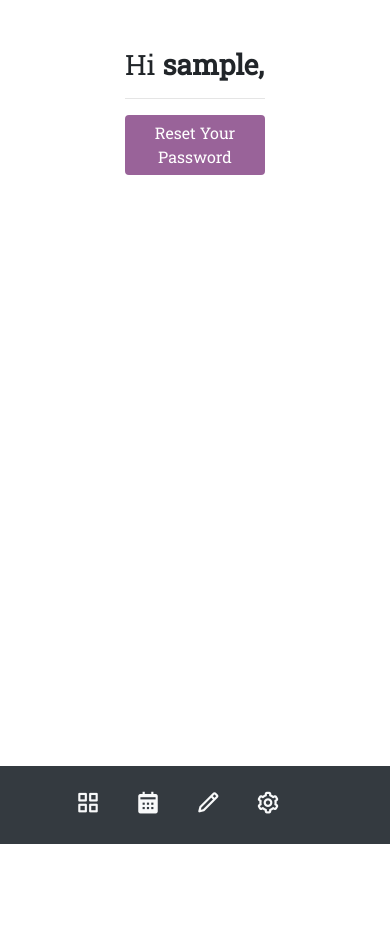
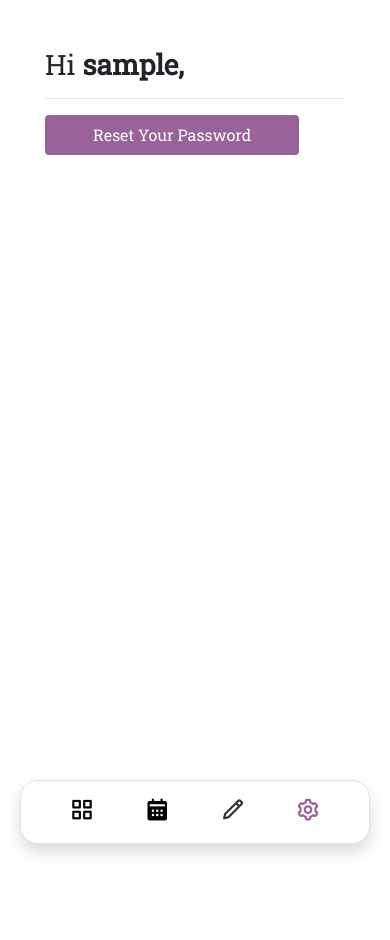
Before and after one commit to H4LV3D/Workstudy, a PHP site: page /settings.php in a window 390 px wide. Run offline with PHP 8.4, Linux system fonts and the light colour scheme; the visitor is signed in with stand-in values (Sample User, id 1); data that the repository does not hold is empty; a stand-in replaces the project's code that opens the database connection.

Commit message:
update 5 files

```diff
--- a/assets/css/side.css
+++ b/assets/css/side.css
@@ -249,13 +249,25 @@
   font-weight: 500;
   margin: 18px;
 }
+.main-body {
+  background: #fff;
+  min-height: 100vh;
+  top: 0;
+  left: 78px;
+  width: calc(100% - 160px) !important;
+  transition: all 0.5s ease;
+  z-index: 2;
+}
+.rounded-15 {
+  border-radius: 18px !important;
+}
 @media (max-width: 766px) {
   .sidebar {
     width: 0px !important;
   }
   .home-section {
     left: 0px !important;
-    width: 100%;
+    width: 100% !important;
   }
   .main-body {
     left: 0px !important;
@@ -281,20 +293,10 @@
   }
 }
 
-h2 {
+/* h2 {
   font-family: "Roboto Slab", serif;
   font-weight: 800;
-}
-
-.main-body {
-  background: #fff;
-  min-height: 100vh;
-  top: 0;
-  left: 78px;
-  width: calc(100% - 160px) !important;
-  transition: all 0.5s ease;
-  z-index: 2;
-}
+} */
 
 .card {
   position: relative;
--- a/settings.php
+++ b/settings.php
@@ -143,22 +143,20 @@
     </div>
 
     <div class="d-md-none fixed-bottom">
-        <div class="row bg-dark d-flex justify-content-center items-align-center py-4 px-5">
-            <ul class="col-10 d-flex flex-row justify-content-between my-auto">
+        <div class="row d-flex justify-content-center items-align-center">
+            <ul
+                class="col-10 d-flex flex-row justify-content-between align-items-center my-auto py-3 px-5 border rounded-15 shadow bg-white">
                 <a href="index.php" class="text-decoration-none text-light">
-                    <i class='bx bx-grid-alt'></i>
+                    <i class='bx bx-grid-alt' style="color:#000;"></i>
                 </a>
                 <a href="activity.php" class="text-decoration-none text-light">
-                    <i class='bx bxs-calendar'></i>
+                    <i class='bx bxs-calendar' style="color:#000;"></i>
                 </a>
                 <a href="attendance.php" class="text-decoration-none text-light">
-                    <i class='bx bx-pencil'></i>
+                    <i class='bx bx-pencil' style="color:#333;"></i>
                 </a>
                 <a href="settings.php" class="text-decoration-none text-light">
-                    <i class='bx bx-cog'></i>
-                </a>
-                <a href="logout.php" class="text-decoration-none text-light">
-                    <i class="fas fa-user-circle fa-xl fa-fw"></i>
+                    <i class='bx bx-cog' style="color:#996399;"></i>
                 </a>
             </ul>
         </div>
@@ -175,7 +173,7 @@
                     </h3>
                 </div>
                 <hr>
-                <button type="button" class="btn btn-warning shadow-none border-0 text-white"
+                <button type="button" class="btn btn-warning shadow-none border-0 text-white px-5 px-sm-4 py-2"
                     style="background-color: #996399;" data-toggle="modal" data-target="#exampleModal">
                     Reset Your Password
                 </button>
```
Also changed, not shown: activity.php (+11 -13 lines), attendance.php (+7 -9 lines), index.php (+10 -13 lines).
